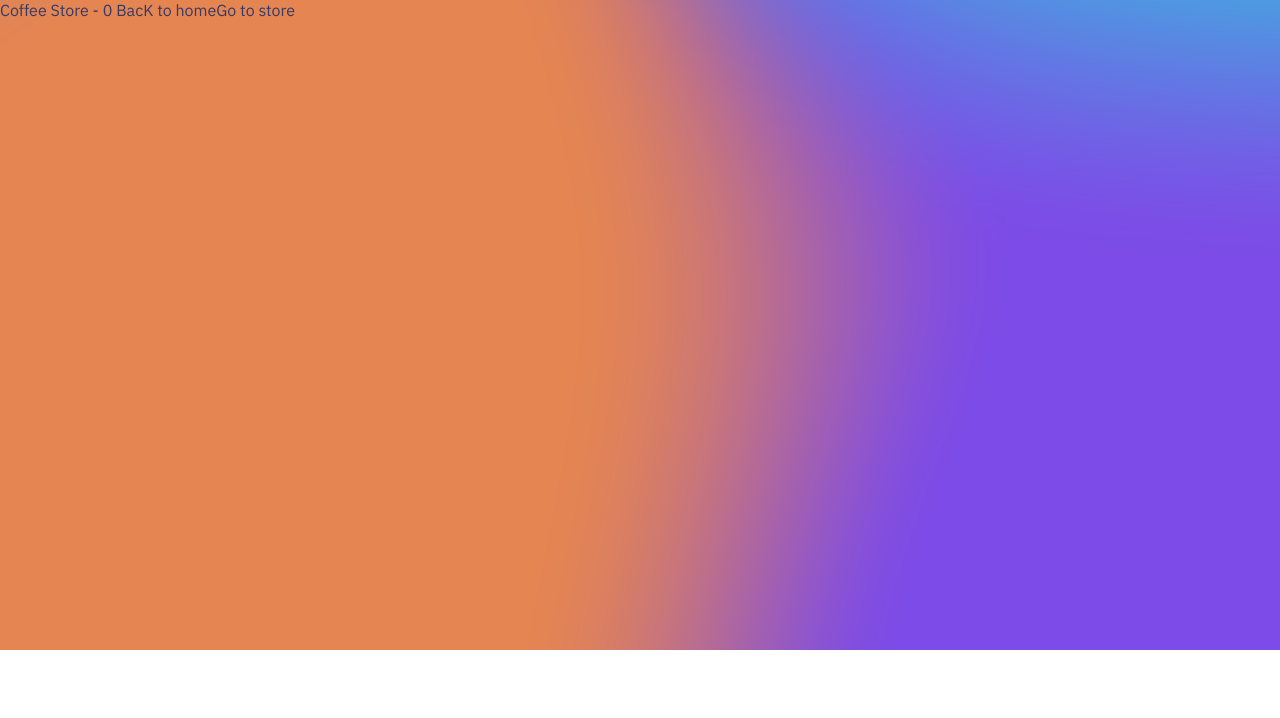
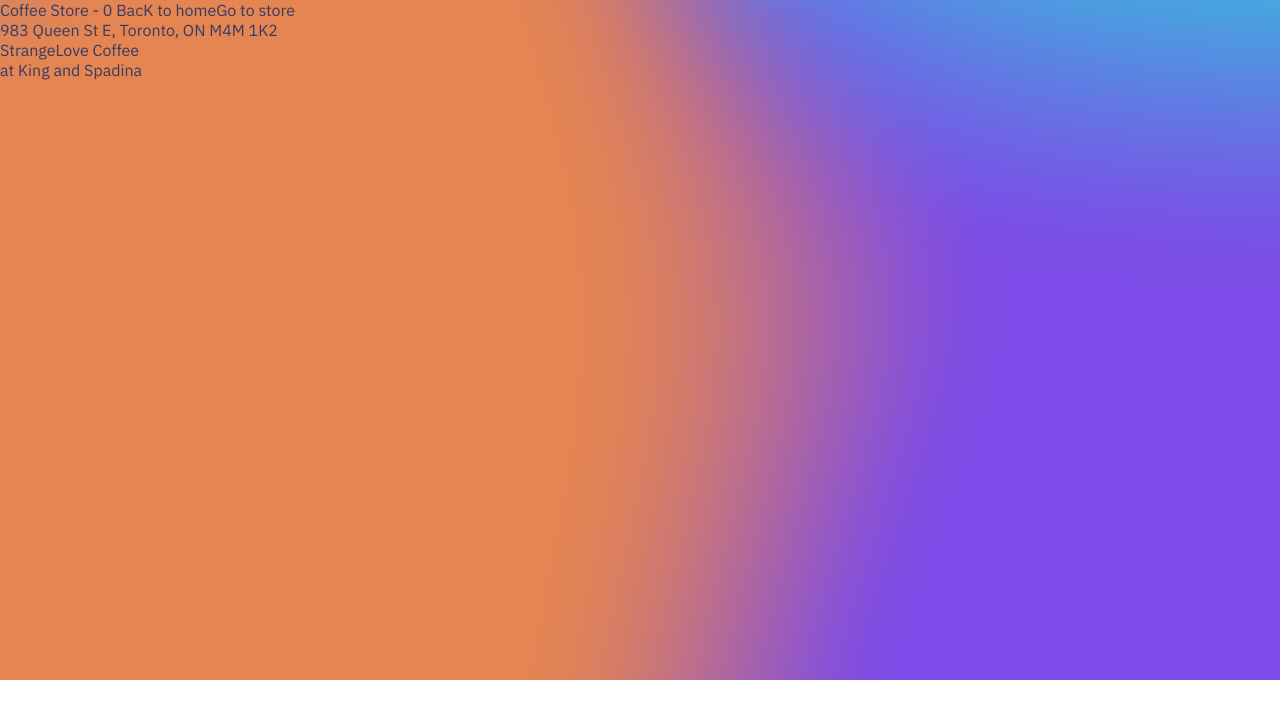
Before and after one commit to Kwabena-Agyeman/nextJS-coffee-stores, a Next.js app: page /coffee-store/0 in a window 1280 px wide. Shown: the top 718 px of the page. Built offline with nearby package versions, Linux system fonts and the light colour scheme.

Commit message:
set up state props

```diff
--- a/pages/coffee-store/[id].js
+++ b/pages/coffee-store/[id].js
@@ -3,12 +3,20 @@
 import React from "react";
 import { useRouter } from "next/router";
 import Link from "next/link";
+import Head from "next/head";
 
 import coffeeStoreDate from "../../data/coffee-stores.json";
 
 export function getStaticPaths() {
+  const paths = coffeeStoreDate.map((CS) => {
+    return {
+      params: {
+        id: CS.id.toString(),
+      },
+    };
+  });
   return {
-    paths: [{ params: { id: "0" } }, { params: { id: "1" } }],
+    paths: paths,
     fallback: false,
   };
 }
@@ -17,18 +25,21 @@ export function getStaticProps(context) {
   console.log("params", context.params);
   return {
     props: {
-      coffeStore: coffeeStoreDate.find((coffeeStore) => {
+      coffeeStore: coffeeStoreDate.find((coffeeStore) => {
         return coffeeStore.id === parseInt(context.params.id);
       }),
     },
   };
 }
 
-const CoffeStore = () => {
+const CoffeStore = ({ coffeeStore }) => {
   const router = useRouter();
 
   return (
     <div>
+      <Head>
+        <title>{coffeeStore.name}</title>
+      </Head>
       Coffee Store - {router.query.id}{" "}
       <Link href={"/"}>
         <a>BacK to home</a>
@@ -36,6 +47,9 @@ const CoffeStore = () => {
       <Link href={"/coffee-store/koby"}>
         <a>Go to store</a>
       </Link>
+      <p>{coffeeStore.address}</p>
+      <p>{coffeeStore.name}</p>
+      <p>{coffeeStore.neighbourhood}</p>
     </div>
   );
 };
```
